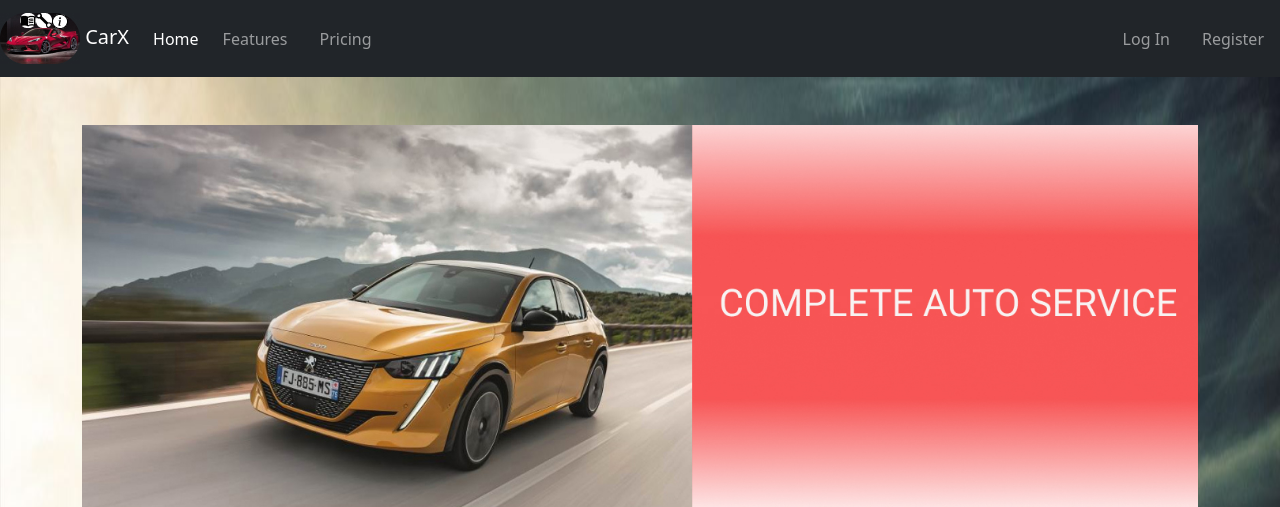
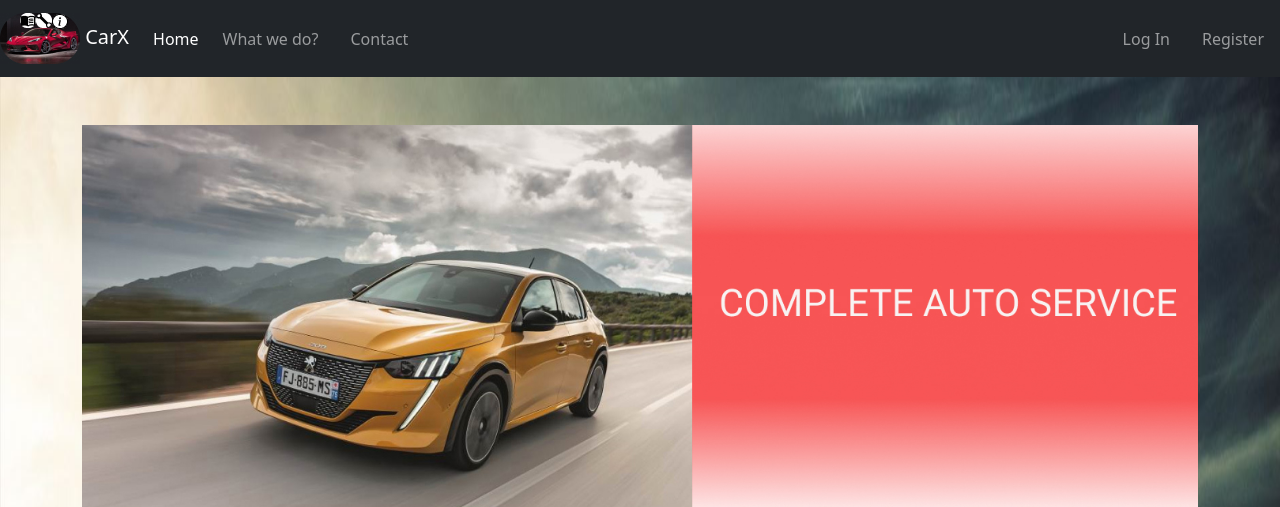
Before and after one commit to kamilbochno/ProjectCarX, a PHP site: page / in a window 1280 px wide. Shown: the top 507 px of the page. Run offline with PHP 8.4, Linux system fonts and the light colour scheme; some libraries are stand-ins or nearby versions.

Commit message:
Change navbar elements names,Add anchor links

```diff
--- a/index.php
+++ b/index.php
@@ -66,24 +66,24 @@
         <div class="collapse navbar-collapse" id="navbarNav">
           <ul class="navbar-nav">
             <li class="nav-item">
-              <a class="nav-link active px-2" aria-current="page" href="#">Home</a>
+              <a class="nav-link active px-2" aria-current="page" href="index.php">Home</a>
             </li>
             <li class="nav-item px-2">
-              <a class="nav-link" href="#">Features</a>
+              <a class="nav-link" href="index.php#services_description">What we do?</a>
             </li>
             <li class="nav-item px-2">
-              <a class="nav-link" href="#">Pricing</a>
+              <a class="nav-link" href="index.php#contact">Contact</a>
             </li>
           </div>
             <div class="collapse navbar-collapse justify-content-end" id="navbarNav">
               <ul class="navbar-nav">
               <li class="nav-item px-2">
-                <a class="nav-link" href="#">Log In</a>
+                <a class="nav-link" href="loginform.php">Log In</a>
               </li>
 
 
               <li class="nav-item px-2">
-                <a class="nav-link" href="#">Register</a>
+                <a class="nav-link" href="registerform.php">Register</a>
               </li>
             </ul>
 
```
